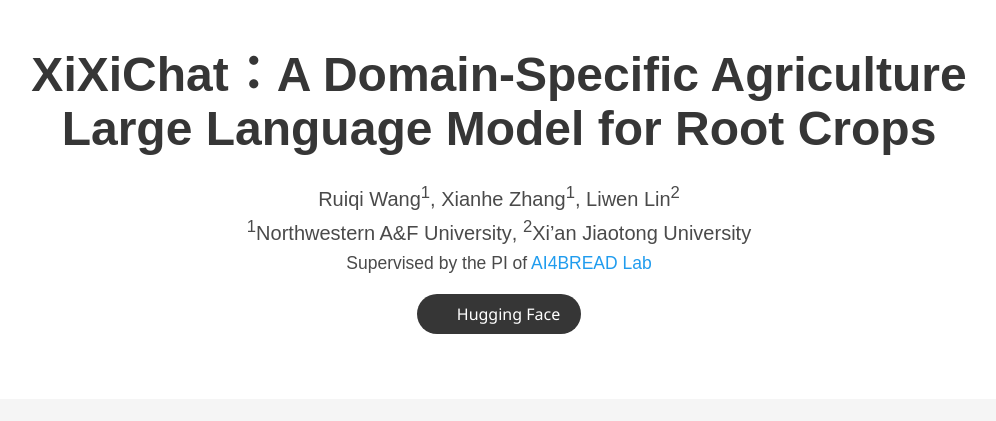
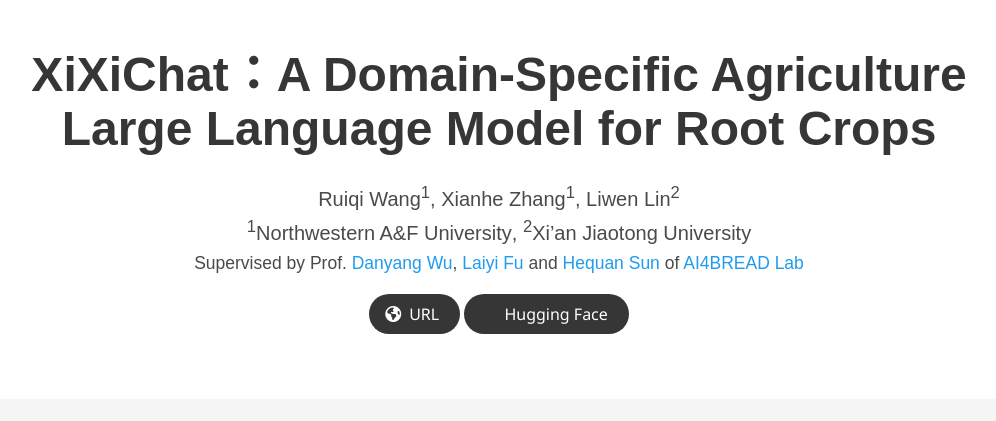
Before and after one commit to dreamfaker/dreamfaker.github.io, a plain HTML site: page index.html in a window 1280 px wide. Shown: the top 421 px of the page, without its empty margins (141-1137 px from the left). Drawn offline with nearby package versions, Linux system fonts and the light colour scheme; some icons are missing; a web font is replaced by a local one.

Commit message:
content upgrade

```diff
--- a/index.html
+++ b/index.html
@@ -68,13 +68,23 @@
               <!-- <span class="author-block">Institution Name<br>Conferance name and year</span> -->
               <span class="author-block"><sup>1</sup>Northwestern A&F University</span>,
               <span class="author-block"><sup>2</sup>Xi’an Jiaotong University</span>
-              <span class="eql-cntrb"><small><br>Supervised by the PI of <a href="http://www.ai4bread.com">AI4BREAD
+              <span class="eql-cntrb"><small><br>Supervised by Prof. <a href="https://cie.nwsuaf.edu.cn/szdw/js/2024110016/index.htm">Danyang Wu</a>, <a href="https://gr.xjtu.edu.cn/en/web/laiyifu">Laiyi Fu</a> and <a href="https://gr.xjtu.edu.cn/en/web/hequan.sun/home">Hequan Sun</a> of <a href="http://www.ai4bread.com">AI4BREAD
                     Lab</a></small></span>
             </div>
 
             <div class="column has-text-centered">
               <div class="publication-links">
-                <!-- Arxiv PDF link -->
+
+                <span class="link-block">
+                  <a href="http://172.29.1.136:8080" target="_blank"
+                    class="external-link button is-normal is-rounded is-dark">
+                    <span class="icon">
+                      <i class="fa fa-globe"></i>
+                    </span>
+                    <span>URL</span>
+                  </a>
+                </span>
+
                 <span class="link-block">
                   <a href="https://huggingface.co/dreamMaker34/XiXiChat_base_14b-GGUF" target="_blank"
                     class="external-link button is-normal is-rounded is-dark">
@@ -211,7 +221,7 @@
                 (e.g., the fine-grained professional and geographical planting problems are still partially incorrect),
                 so we plan to organize a close-beta, and we sincerely invite all you to provide valuable opinions on our
                 model. Due to the limited energy of our group, the test is only for on-campus users in Northwest A&F
-                University at the moment (close-beta).</p>
+                University at the moment (close-beta). Please access <a href="http://172.29.1.136:8080">172.29.1.136:8080</a> via the campus LAN.</p>
               <h3>Sign up</h3>
               <p>For the first use, please register by entering the relevant information. Your submission will be reviewed by an administrator. Upon approval, the user account will be successfully created.</p>
               <img src="static/images/signup.png" alt="">
```
